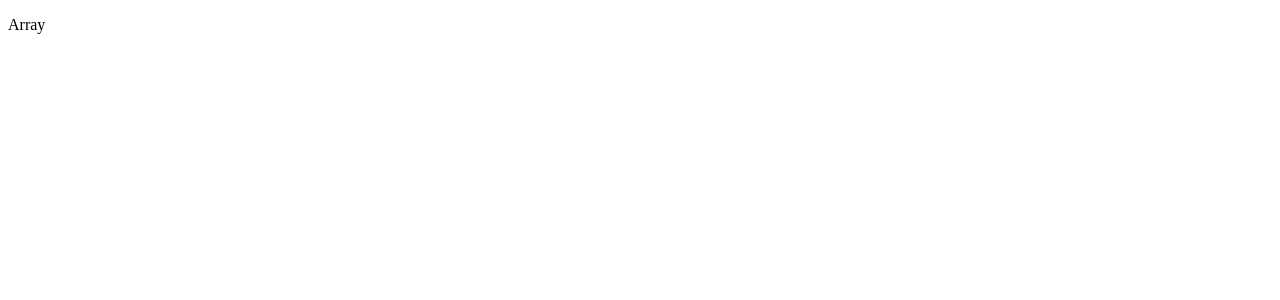
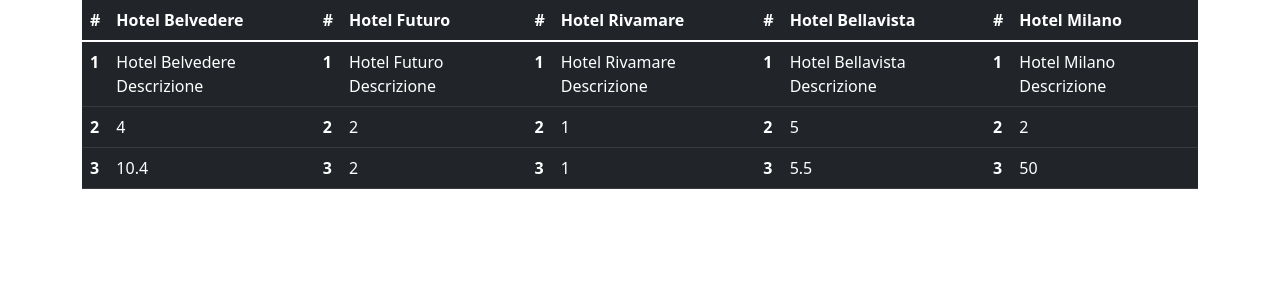
Before and after one commit to PaoloNapoli97/php-hotel, a PHP site: page / in a window 1280 px wide. Before the commit the part shown is almost empty. Shown: the top 300 px of the page. Run offline with PHP 8.4, Linux system fonts and the light colour scheme.

Commit message:
Commit Emergenza Problemi Windows.

```diff
--- a/index.php
+++ b/index.php
@@ -48,8 +48,53 @@
     <meta http-equiv="X-UA-Compatible" content="IE=edge">
     <meta name="viewport" content="width=device-width, initial-scale=1.0">
     <title>Document</title>
+    <link href="https://cdn.jsdelivr.net/npm/bootstrap@5.1.3/dist/css/bootstrap.min.css" rel="stylesheet" integrity="sha384-1BmE4kWBq78iYhFldvKuhfTAU6auU8tT94WrHftjDbrCEXSU1oBoqyl2QvZ6jIW3" crossorigin="anonymous">
 </head>
 <body>
-    <p><?php echo $hotels ?></p>
+    <!-- <ul>
+        <?php foreach($hotels as $element) { ?>
+        <li>
+            <h2><?php echo $element['name']; ?></h2>
+            <p><?php echo $element['description']; ?></p>
+            <p><?php echo $element['parking']; ?></p>
+            <p><?php echo $element['vote']; ?></p>
+            <p><?php echo $element['distance_to_center']; ?></p>
+        </li>
+        <?php } ?>
+    </ul> -->
+    <div class="container">
+    <table class="table table-dark">
+
+  <thead>
+    <tr>
+    <?php foreach($hotels as $element) { ?>
+      <th scope="col">#</th>
+      <th scope="col"><?php echo $element['name']; ?></th>
+      <?php } ?>
+    </tr>
+  </thead>
+  <tbody>
+    <tr>
+    <?php foreach($hotels as $element) { ?>
+      <th scope="row">1</th>
+      <td><?php echo $element['description']; ?></td>
+      <?php } ?>
+    </tr>
+    <tr>
+    <?php foreach($hotels as $element) { ?>
+      <th scope="row">2</th>
+      <td><?php echo $element['vote']; ?></td>
+      <?php } ?>
+    </tr>
+    <tr>
+    <?php foreach($hotels as $element) { ?>
+      <th scope="row">3</th>
+      <td><?php echo $element['distance_to_center']; ?></td>
+      <?php } ?>
+    </tr>
+  </tbody>
+
+</table>
+</div>
 </body>
 </html>
```
